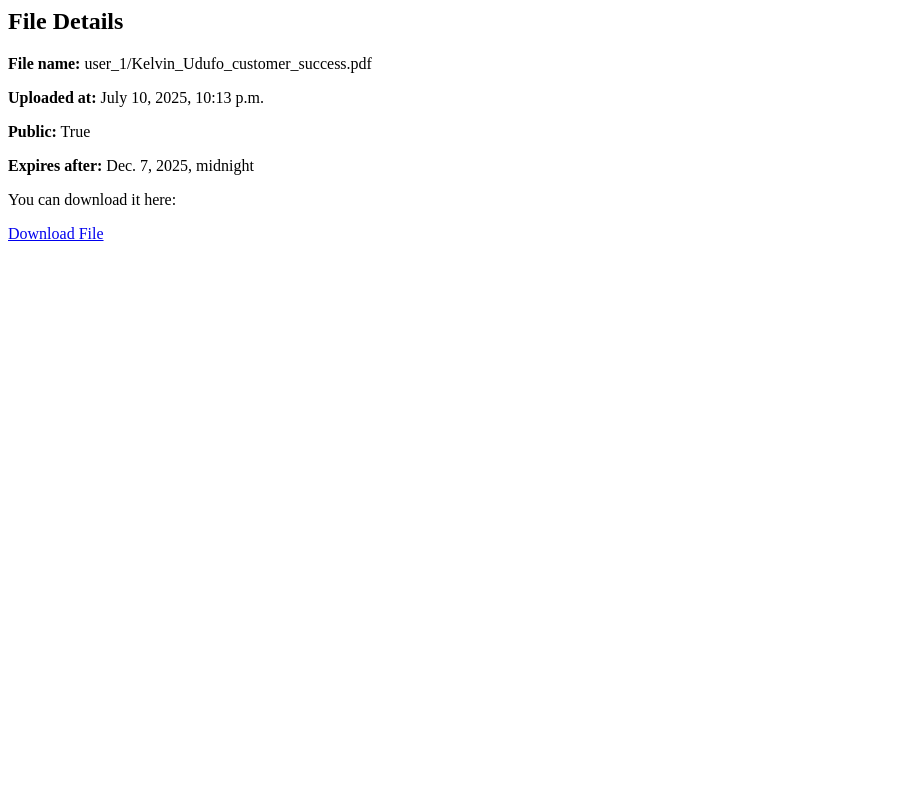
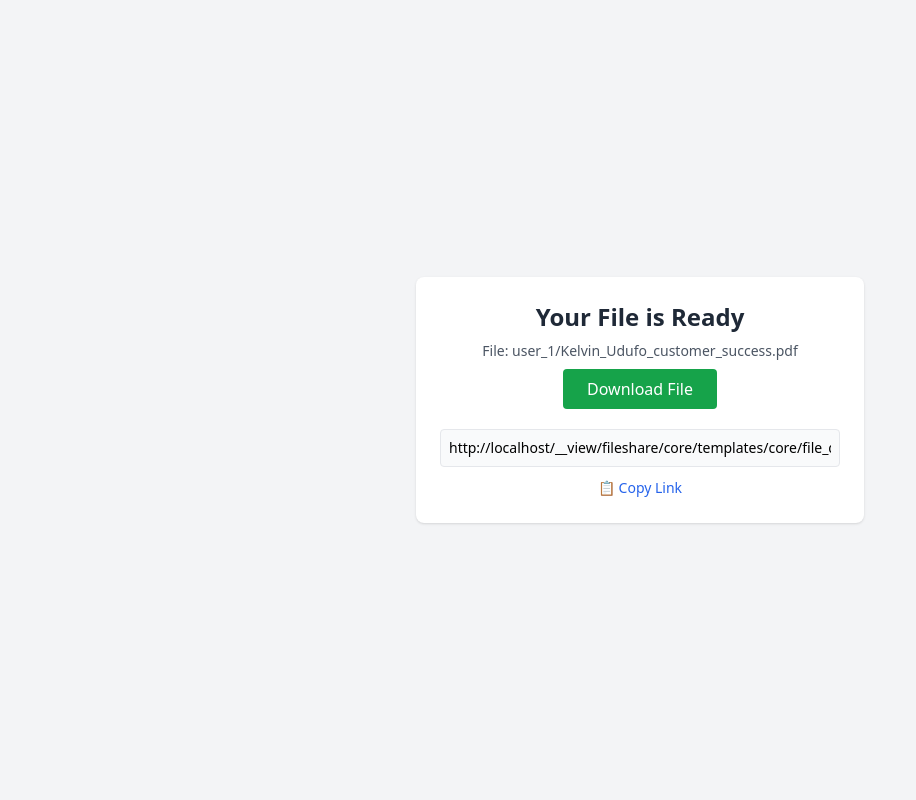
Before and after one commit to Kelvyn2012/File_Sharing_App, a Django app: template fileshare/core/templates/core/file_detail.html in a window 1280 px wide. Shown: the whole page, without its empty margins (0-916 px from the left). Run offline with Django 5.2, Linux system fonts and the light colour scheme; the template is opened without the code that fills it: values that come from a table or form of the project are taken from there, others are empty; data comes from the database, SQL or seed files in the repository; both versions use the stored data as it was after the commit; some libraries are stand-ins or nearby versions.

Commit message:
added a preview of the file uploaded and tailwind to beautify the app

```diff
--- a/fileshare/core/templates/core/file_detail.html
+++ b/fileshare/core/templates/core/file_detail.html
@@ -1,12 +1,49 @@
-<!-- core/templates/core/file_detail.html -->
-<h2>File Details</h2>
+<!DOCTYPE html>
+<html lang="en">
+<head>
+  <meta charset="UTF-8">
+  <title>Download File</title>
+  <script src="https://cdn.tailwindcss.com"></script>
+</head>
+<body class="bg-gray-100 min-h-screen flex items-center justify-center">
+  <div class="bg-white p-6 rounded-lg shadow w-full max-w-md text-center">
+    <h2 class="text-2xl font-bold text-gray-800 mb-2">Your File is Ready</h2>
 
-<p><strong>File name:</strong> {{ file.file.name }}</p>
-<p><strong>Uploaded at:</strong> {{ file.uploaded_at }}</p>
-<p><strong>Public:</strong> {{ file.is_public }}</p>
-<p><strong>Expires after:</strong> {{ file.expire_after }}</p>
+    <p class="text-gray-600 text-sm mb-2">
+      File: <span class="font-medium">{{ file.file.name }}</span>
+    </p>
 
-{% if file.is_public %}
-    <p>You can download it here:</p>
-    <a href="{{ file.file.url }}" download>Download File</a>
-{% endif %}
+    {% if ".jpg" in file.file.url|lower or ".jpeg" in file.file.url|lower or ".png" in file.file.url|lower %}
+      <img src="{{ file.file.url }}" alt="preview"
+           class="w-full max-h-60 object-contain mx-auto mb-4 rounded border" />
+    {% endif %}
+
+    <a href="{{ file.file.url }}" download
+       class="inline-block bg-green-600 text-white px-6 py-2 rounded hover:bg-green-700 mb-3">
+      Download File
+    </a>
+
+    <div class="mt-2">
+      <input type="text" id="shareLink"
+             value="{{ request.build_absolute_uri }}"
+             readonly
+             class="w-full text-center text-sm p-2 border rounded bg-gray-50 mb-2" />
+      <button onclick="copyToClipboard()"
+              class="text-blue-600 hover:underline text-sm">📋 Copy Link</button>
+    </div>
+
+    <div id="copiedToast" class="hidden mt-2 text-green-600 text-sm">✔️ Link copied!</div>
+  </div>
+
+  <script>
+    function copyToClipboard() {
+      const input = document.getElementById("shareLink");
+      navigator.clipboard.writeText(input.value).then(() => {
+        const toast = document.getElementById("copiedToast");
+        toast.classList.remove("hidden");
+        setTimeout(() => toast.classList.add("hidden"), 2000);
+      });
+    }
+  </script>
+</body>
+</html>
--- /dev/null
+++ b/fileshare/requirements.txt
@@ -0,0 +1,2 @@
+Django>=4.2
+python-dotenv
```
Also changed, not shown: fileshare/core/templates/core/upload.html (+16 -24 lines), fileshare/README.md (added), fileshare/db.sqlite3, fileshare/media/user_1/Screenshot_2025-07-01_at_21.25.09.png (added), 3 other files.
